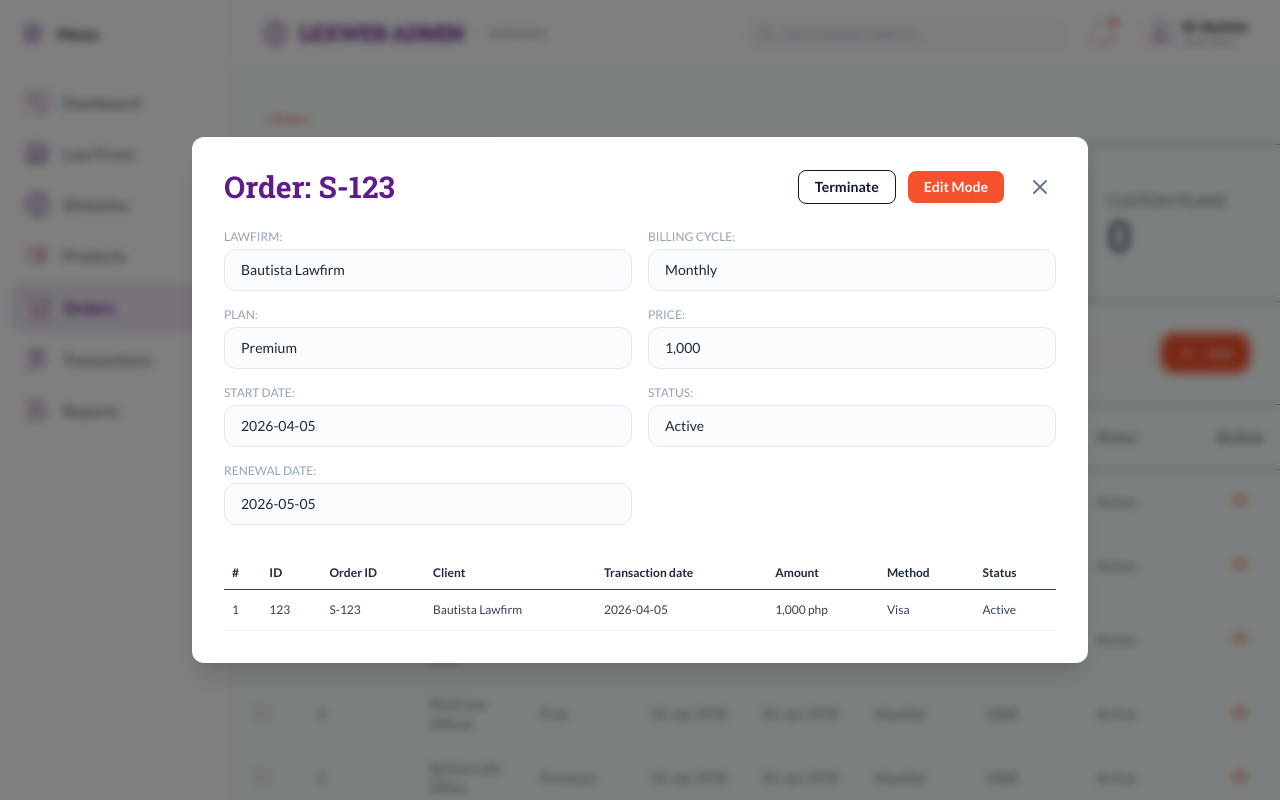
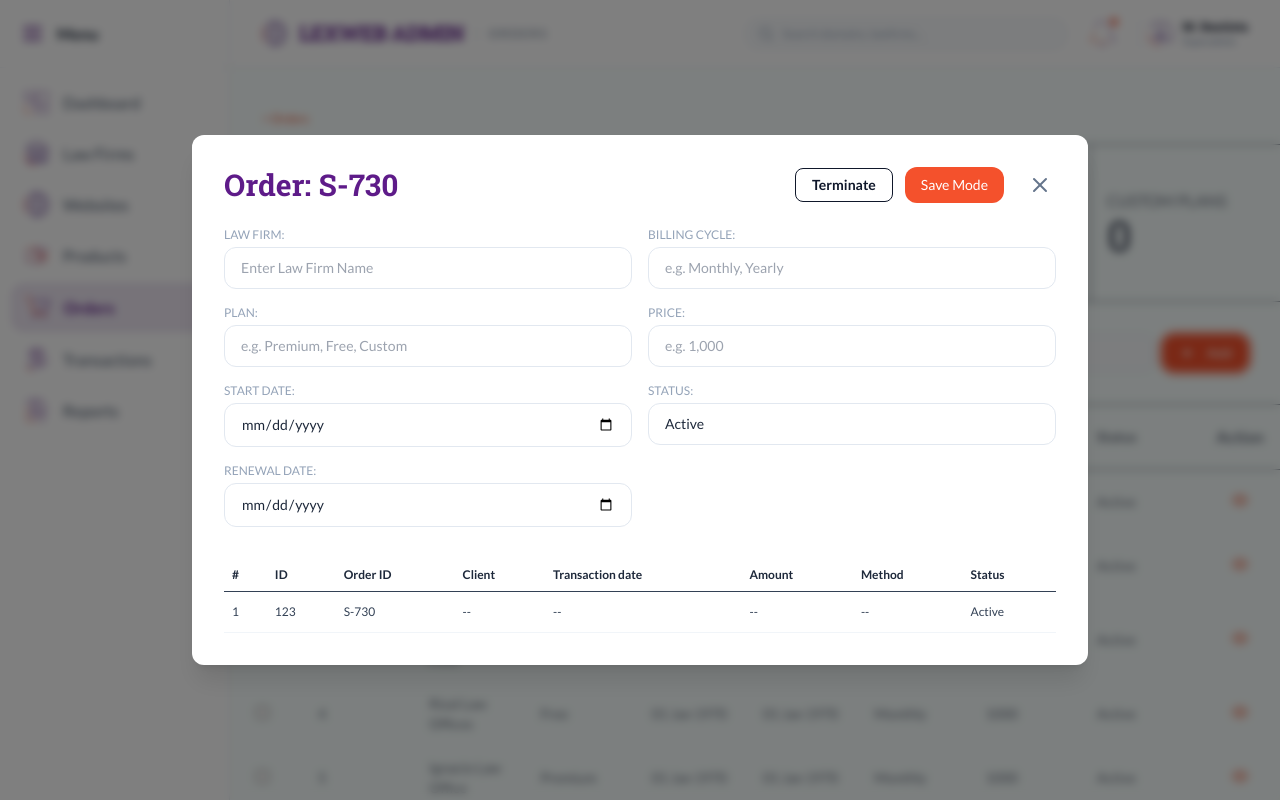
Before and after one commit to gjvlio/lexweb_admin, a React (Vite) app: page /orders in a window 1280 px wide. Both pictures are taken after typing "Sample" into the empty fields and a click on the button "Add". Shown: the top 800 px of the page. Built offline with nearby package versions, Linux system fonts and the light colour scheme.

Commit message:
fix: Law Firm and Buttons

```diff
--- a/src/pages/Orders/OrdersPage.jsx
+++ b/src/pages/Orders/OrdersPage.jsx
@@ -1,7 +1,8 @@
 import { useState } from "react";
 import StatisticCard from "../../components/orders/StatisticCard";
 import Button from "../../components/ui/Button";
-import { Search, Plus, X } from "lucide-react";
+import Card from "../../components/ui/Card";
+import { Search, Plus, X, Upload } from "lucide-react";
 import TableTab from "../../components/orders/TableTab";
 import {
   customKeys,
@@ -17,39 +18,39 @@ import {
 import TableRow from "../../components/orders/TableRow";
 import usePagination from "../../hooks/usePagination";
 
+const initialSubscriptionData = {
+  orderId: "",
+  lawfirm: "",
+  billingCycle: "",
+  plan: "",
+  price: "",
+  startDate: "",
+  status: "Active",
+  renewalDate: "",
+  method: "",
+};
+
+const initialOneTimeData = {
+  orderId: "",
+  productName: "",
+  type: "",
+  category: "",
+  client: "",
+  price: "",
+  orderDate: "",
+  status: "Paid",
+  productImage: "",
+};
+
 export default function OrdersPage() {
   const [activeTab, setActiveTab] = useState("subscriptions");
 
-  // Modal states
   const [isSubscriptionModalOpen, setIsSubscriptionModalOpen] = useState(false);
   const [isOneTimeModalOpen, setIsOneTimeModalOpen] = useState(false);
   const [isEditMode, setIsEditMode] = useState(false);
 
-  // Subscription Form State
-  const [subscriptionFormData, setSubscriptionFormData] = useState({
-    orderId: "S-123",
-    lawfirm: "Bautista Lawfirm",
-    billingCycle: "Monthly",
-    plan: "Premium",
-    price: "1,000",
-    startDate: "2026-04-05",
-    status: "Active",
-    renewalDate: "2026-05-05",
-    method: "Visa",
-  });
-
-  // One-Time Purchase Form State
-  const [oneTimeFormData, setOneTimeFormData] = useState({
-    orderId: "S-123",
-    productName: "Scale-pink",
-    type: "Logo",
-    category: "Scale",
-    client: "Bautista Lawfirm Office",
-    price: "1,000",
-    orderDate: "2026-05-05",
-    status: "Paid",
-    productImage: "",
-  });
+  const [subscriptionFormData, setSubscriptionFormData] = useState(initialSubscriptionData);
+  const [oneTimeFormData, setOneTimeFormData] = useState(initialOneTimeData);
 
   const handleSubscriptionInputChange = (e) => {
     const { name, value } = e.target;
@@ -59,6 +60,14 @@ export default function OrdersPage() {
   const handleOneTimeInputChange = (e) => {
     const { name, value } = e.target;
     setOneTimeFormData((prev) => ({ ...prev, [name]: value }));
+  };
+
+  const handleImageUpload = (e) => {
+    const file = e.target.files[0];
+    if (file) {
+      const imageUrl = URL.createObjectURL(file);
+      setOneTimeFormData((prev) => ({ ...prev, productImage: imageUrl }));
+    }
   };
 
   const tableConfig = {
@@ -108,10 +117,18 @@ export default function OrdersPage() {
   };
 
   const handleAddClick = () => {
-    setIsEditMode(false);
+    setIsEditMode(true);
     if (activeTab === "subscriptions") {
+      setSubscriptionFormData({
+        ...initialSubscriptionData,
+        orderId: `S-${Math.floor(100 + Math.random() * 900)}`,
+      });
       setIsSubscriptionModalOpen(true);
     } else if (activeTab === "one-time purchases") {
+      setOneTimeFormData({
+        ...initialOneTimeData,
+        orderId: `P-${Math.floor(100 + Math.random() * 900)}`,
+      });
       setIsOneTimeModalOpen(true);
     }
   };
@@ -151,30 +168,19 @@ export default function OrdersPage() {
       const current = prev[activeTab];
 
       if (allChecked) {
-        // Uncheck all visible rows
         const next = { ...current };
-
         paginatedOrders.forEach((order) => {
           delete next[order.id];
         });
-
-        return {
-          ...prev,
-          [activeTab]: next,
-        };
+        return { ...prev, [activeTab]: next };
       }
 
-      // Check all visible rows
       const next = { ...current };
-
       paginatedOrders.forEach((order) => {
         next[order.id] = true;
       });
 
-      return {
-        ...prev,
-        [activeTab]: next,
-      };
+      return { ...prev, [activeTab]: next };
     });
   };
 
@@ -261,14 +267,10 @@ export default function OrdersPage() {
       <div className="min-w-full">
         <table className="w-full table-fixed border-collapse">
           <colgroup>
-            {/* checkbox */}
             <col className="w-20 h-full align-middle text-center" />
-
             {activeTable.rows.map((row) => (
               <col key={row} />
             ))}
-
-            {/* Action */}
             <col className="w-24 h-full" />
           </colgroup>
 
@@ -357,7 +359,7 @@ export default function OrdersPage() {
           <div className="relative w-full max-w-4xl bg-white rounded-xl shadow-xl p-6 md:p-8 space-y-6 max-h-[90vh] overflow-y-auto text-slate-800">
             <div className="flex items-center justify-between">
               <h2 className="text-2xl md:text-3xl font-bold font-heading text-brand-purple">
-                Order: {subscriptionFormData.orderId}
+                Order: {subscriptionFormData.orderId || "New Subscription"}
               </h2>
               <div className="flex items-center gap-3">
                 <button
@@ -366,13 +368,14 @@ export default function OrdersPage() {
                 >
                   Terminate
                 </button>
-                <button
-                  type="button"
+                <Button
+                  variant="orange"
+                  size="md"
+                  className="rounded-[5px]"
                   onClick={() => setIsEditMode(!isEditMode)}
-                  className="px-4 py-1.5 bg-brand-orange text-white rounded-lg text-sm font-semibold hover:opacity-90 transition-opacity"
                 >
                   {isEditMode ? "Save Mode" : "Edit Mode"}
-                </button>
+                </Button>
                 <button
                   type="button"
                   onClick={() => setIsSubscriptionModalOpen(false)}
@@ -385,13 +388,14 @@ export default function OrdersPage() {
 
             <div className="grid grid-cols-1 md:grid-cols-2 gap-4 text-xs font-sans">
               <div className="space-y-1">
-                <label className="text-slate-400 font-medium uppercase">Lawfirm:</label>
+                <label className="text-slate-400 font-medium uppercase">Law Firm:</label>
                 <input
                   type="text"
                   name="lawfirm"
                   readOnly={!isEditMode}
                   value={subscriptionFormData.lawfirm}
                   onChange={handleSubscriptionInputChange}
+                  placeholder="Enter Law Firm Name"
                   className={`w-full border border-slate-200 rounded-xl px-4 py-2.5 text-sm text-slate-800 ${
                     isEditMode ? "bg-white focus:outline-none focus:border-brand-purple" : "bg-slate-50/50"
                   }`}
@@ -406,6 +410,7 @@ export default function OrdersPage() {
                   readOnly={!isEditMode}
                   value={subscriptionFormData.billingCycle}
                   onChange={handleSubscriptionInputChange}
+                  placeholder="e.g. Monthly, Yearly"
                   className={`w-full border border-slate-200 rounded-xl px-4 py-2.5 text-sm text-slate-800 ${
                     isEditMode ? "bg-white focus:outline-none focus:border-brand-purple" : "bg-slate-50/50"
                   }`}
@@ -420,6 +425,7 @@ export default function OrdersPage() {
                   readOnly={!isEditMode}
                   value={subscriptionFormData.plan}
                   onChange={handleSubscriptionInputChange}
+                  placeholder="e.g. Premium, Free, Custom"
                   className={`w-full border border-slate-200 rounded-xl px-4 py-2.5 text-sm text-slate-800 ${
                     isEditMode ? "bg-white focus:outline-none focus:border-brand-purple" : "bg-slate-50/50"
                   }`}
@@ -434,6 +440,7 @@ export default function OrdersPage() {
                   readOnly={!isEditMode}
                   value={subscriptionFormData.price}
                   onChange={handleSubscriptionInputChange}
+                  placeholder="e.g. 1,000"
                   className={`w-full border border-slate-200 rounded-xl px-4 py-2.5 text-sm text-slate-800 ${
                     isEditMode ? "bg-white focus:outline-none focus:border-brand-purple" : "bg-slate-50/50"
                   }`}
@@ -462,6 +469,7 @@ export default function OrdersPage() {
                   readOnly={!isEditMode}
                   value={subscriptionFormData.status}
                   onChange={handleSubscriptionInputChange}
+                  placeholder="Active, Inactive"
                   className={`w-full border border-slate-200 rounded-xl px-4 py-2.5 text-sm text-slate-800 ${
                     isEditMode ? "bg-white focus:outline-none focus:border-brand-purple" : "bg-slate-50/50"
                   }`}
@@ -502,12 +510,12 @@ export default function OrdersPage() {
                   <tr className="border-b border-slate-100">
                     <td className="py-3 px-2">1</td>
                     <td className="py-3 px-2">123</td>
-                    <td className="py-3 px-2">{subscriptionFormData.orderId}</td>
-                    <td className="py-3 px-2 truncate max-w-[120px]">{subscriptionFormData.lawfirm}</td>
-                    <td className="py-3 px-2">{subscriptionFormData.startDate}</td>
-                    <td className="py-3 px-2">{subscriptionFormData.price} php</td>
-                    <td className="py-3 px-2">{subscriptionFormData.method}</td>
-                    <td className="py-3 px-2 font-medium">{subscriptionFormData.status}</td>
+                    <td className="py-3 px-2">{subscriptionFormData.orderId || "--"}</td>
+                    <td className="py-3 px-2 truncate max-w-[120px]">{subscriptionFormData.lawfirm || "--"}</td>
+                    <td className="py-3 px-2">{subscriptionFormData.startDate || "--"}</td>
+                    <td className="py-3 px-2">{subscriptionFormData.price ? `${subscriptionFormData.price} php` : "--"}</td>
+                    <td className="py-3 px-2">{subscriptionFormData.method || "--"}</td>
+                    <td className="py-3 px-2 font-medium">{subscriptionFormData.status || "--"}</td>
                   </tr>
                 </tbody>
               </table>
@@ -523,7 +531,7 @@ export default function OrdersPage() {
             {/* Header */}
             <div className="flex items-center justify-between">
               <h2 className="text-2xl md:text-3xl font-bold font-heading text-brand-purple">
-                Order: {oneTimeFormData.orderId}
+                Order: {oneTimeFormData.orderId || "New Order"}
               </h2>
               <div className="flex items-center gap-3">
                 <button
@@ -532,13 +540,14 @@ export default function OrdersPage() {
                 >
                   Terminate
                 </button>
-                <button
-                  type="button"
+                <Button
+                  variant="orange"
+                  size="md"
+                  className="rounded-[5px]"
                   onClick={() => setIsEditMode(!isEditMode)}
-                  className="px-4 py-1.5 bg-brand-orange text-white rounded-lg text-sm font-semibold hover:opacity-90 transition-opacity"
                 >
                   {isEditMode ? "Save Mode" : "Edit Mode"}
-                </button>
+                </Button>
                 <button
                   type="button"
                   onClick={() => setIsOneTimeModalOpen(false)}
@@ -561,6 +570,7 @@ export default function OrdersPage() {
                     readOnly={!isEditMode}
                     value={oneTimeFormData.productName}
                     onChange={handleOneTimeInputChange}
+                    placeholder="Enter product name"
                     className={`w-full border border-slate-200 rounded-xl px-3 py-2 text-sm text-slate-800 ${
                       isEditMode ? "bg-white focus:outline-none focus:border-brand-purple" : "bg-slate-50/50"
                     }`}
@@ -575,6 +585,7 @@ export default function OrdersPage() {
                     readOnly={!isEditMode}
                     value={oneTimeFormData.type}
                     onChange={handleOneTimeInputChange}
+                    placeholder="e.g. Logo, Template"
                     className={`w-full border border-slate-200 rounded-xl px-3 py-2 text-sm text-slate-800 ${
                       isEditMode ? "bg-white focus:outline-none focus:border-brand-purple" : "bg-slate-50/50"
                     }`}
@@ -589,6 +600,7 @@ export default function OrdersPage() {
                     readOnly={!isEditMode}
                     value={oneTimeFormData.category}
                     onChange={handleOneTimeInputChange}
+                    placeholder="Enter category"
                     className={`w-full border border-slate-200 rounded-xl px-3 py-2 text-sm text-slate-800 ${
                       isEditMode ? "bg-white focus:outline-none focus:border-brand-purple" : "bg-slate-50/50"
                     }`}
@@ -603,6 +615,7 @@ export default function OrdersPage() {
                     readOnly={!isEditMode}
                     value={oneTimeFormData.client}
                     onChange={handleOneTimeInputChange}
+                    placeholder="Enter client name"
                     className={`w-full border border-slate-200 rounded-xl px-3 py-2 text-sm text-slate-800 ${
                       isEditMode ? "bg-white focus:outline-none focus:border-brand-purple" : "bg-slate-50/50"
                     }`}
@@ -617,6 +630,7 @@ export default function OrdersPage() {
                     readOnly={!isEditMode}
                     value={oneTimeFormData.price}
                     onChange={handleOneTimeInputChange}
+                    placeholder="e.g. 1,000"
                     className={`w-full border border-slate-200 rounded-xl px-3 py-2 text-sm text-slate-800 ${
                       isEditMode ? "bg-white focus:outline-none focus:border-brand-purple" : "bg-slate-50/50"
                     }`}
@@ -645,6 +659,7 @@ export default function OrdersPage() {
                     readOnly={!isEditMode}
                     value={oneTimeFormData.status}
                     onChange={handleOneTimeInputChange}
+                    placeholder="Paid, Pending"
                     className={`w-full border border-slate-200 rounded-xl px-3 py-2 text-sm text-slate-800 ${
                       isEditMode ? "bg-white focus:outline-none focus:border-brand-purple" : "bg-slate-50/50"
                     }`}
@@ -652,35 +667,45 @@ export default function OrdersPage() {
                 </div>
               </div>
 
-              {/* Product Preview Right Column */}
+              {/* Product Placeholder Page Embedded */}
               <div className="space-y-2 text-[11px] font-sans">
                 <label className="text-slate-400 font-semibold uppercase block">Product:</label>
-                <div className="w-full aspect-square border border-slate-800 rounded-md p-4 flex flex-col items-center justify-center bg-white">
+
+                <div className="w-full aspect-square border border-slate-200 rounded-xl p-4 bg-slate-50/50 flex flex-col items-center justify-center relative overflow-hidden">
                   {oneTimeFormData.productImage ? (
                     <img
                       src={oneTimeFormData.productImage}
-                      alt={oneTimeFormData.productName}
+                      alt={oneTimeFormData.productName || "Product"}
                       className="max-h-full max-w-full object-contain"
                     />
                   ) : (
-                    <div className="flex flex-col items-center text-center text-slate-900 space-y-2">
-                      <svg className="w-24 h-24" viewBox="0 0 100 100" fill="none" stroke="currentColor" strokeWidth="2">
-                        <path d="M20 30 H40 V75 H20 Z" />
-                        <circle cx="30" cy="38" r="4" />
-                        <circle cx="30" cy="48" r="4" />
-                        <path d="M50 25 L85 25 M67.5 25 V65" />
-                        <path d="M52 45 L67.5 25 L83 45" />
-                        <path d="M50 45 C50 55 85 55 85 45 Z" />
-                        <path d="M10 15 L90 15 L90 60 C90 80 50 90 50 90 C50 90 10 80 10 60 Z" strokeWidth="2.5" />
-                      </svg>
-                      <div className="mt-2 font-bold text-lg tracking-wider uppercase">
-                        {oneTimeFormData.client.split(" ")[0] || "YOURNAME"}
-                      </div>
-                      <div className="text-[9px] tracking-widest text-slate-500 uppercase">
-                        Your Tagline Here
-                      </div>
-                    </div>
+                    <Card className="w-full h-full flex flex-col items-center justify-center p-6 text-center bg-white shadow-sm border border-slate-200">
+                      <h3 className="text-lg font-heading font-bold text-slate-900 mb-2">
+                        {oneTimeFormData.productName || "Product Preview"}
+                      </h3>
+                      <p className="text-xs text-slate-500 font-sans max-w-[200px] mb-4">
+                        This is a scaffolded route placeholder for <strong>{oneTimeFormData.productName || "Product"}</strong>.
+                      </p>
+
+                      {isEditMode && (
+                        <label
+                          htmlFor="product-image-upload"
+                          className="cursor-pointer inline-flex items-center gap-1.5 px-3 py-1.5 bg-brand-purple text-white rounded-md text-xs font-medium shadow-sm hover:opacity-90 transition-opacity"
+                        >
+                          <Upload className="w-3.5 h-3.5" /> Upload Image
+                        </label>
+                      )}
+                    </Card>
                   )}
+
+                  <input
+                    id="product-image-upload"
+                    type="file"
+                    accept="image/*"
+                    disabled={!isEditMode}
+                    onChange={handleImageUpload}
+                    className="hidden"
+                  />
                 </div>
               </div>
             </div>
```
